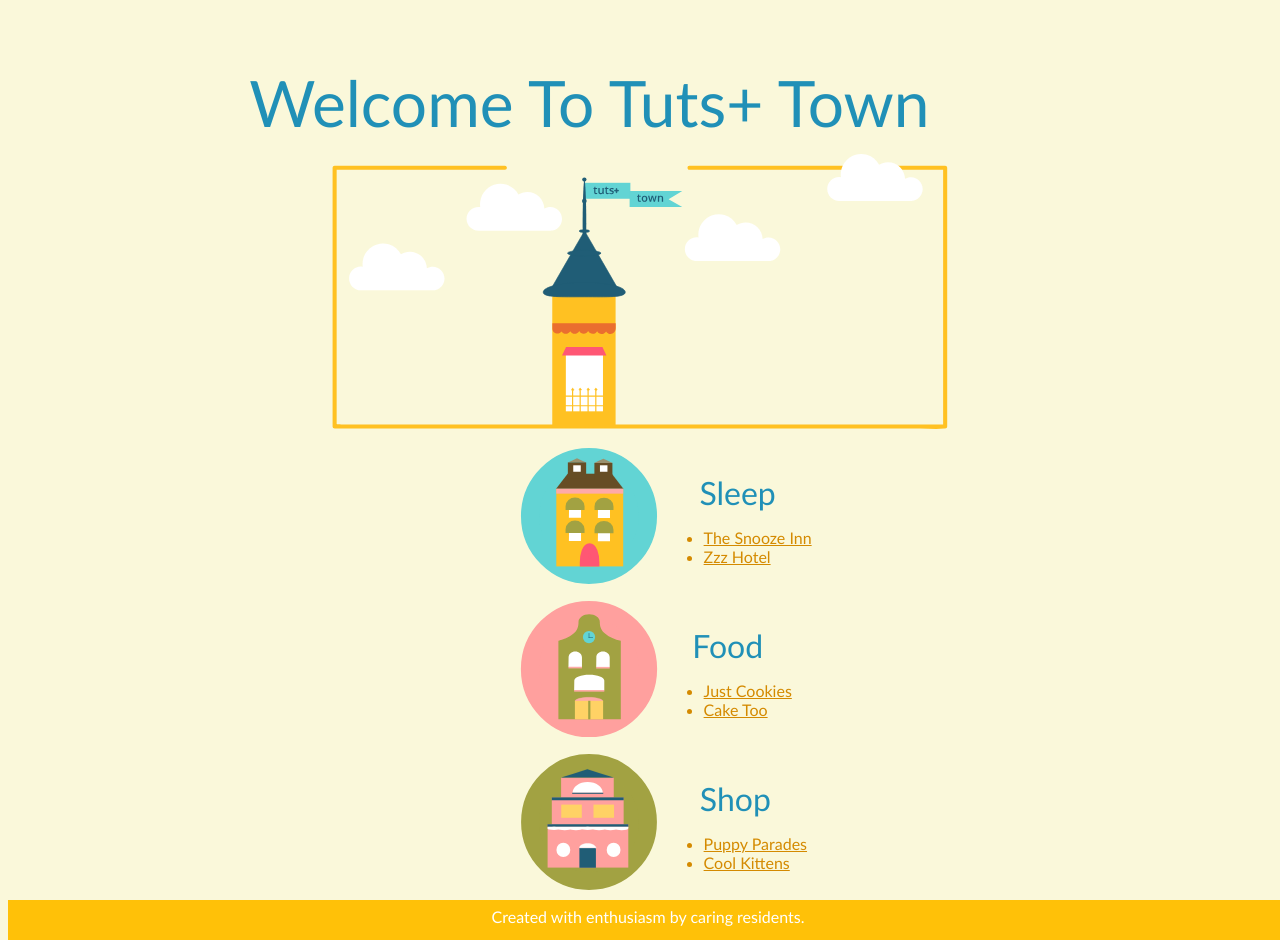
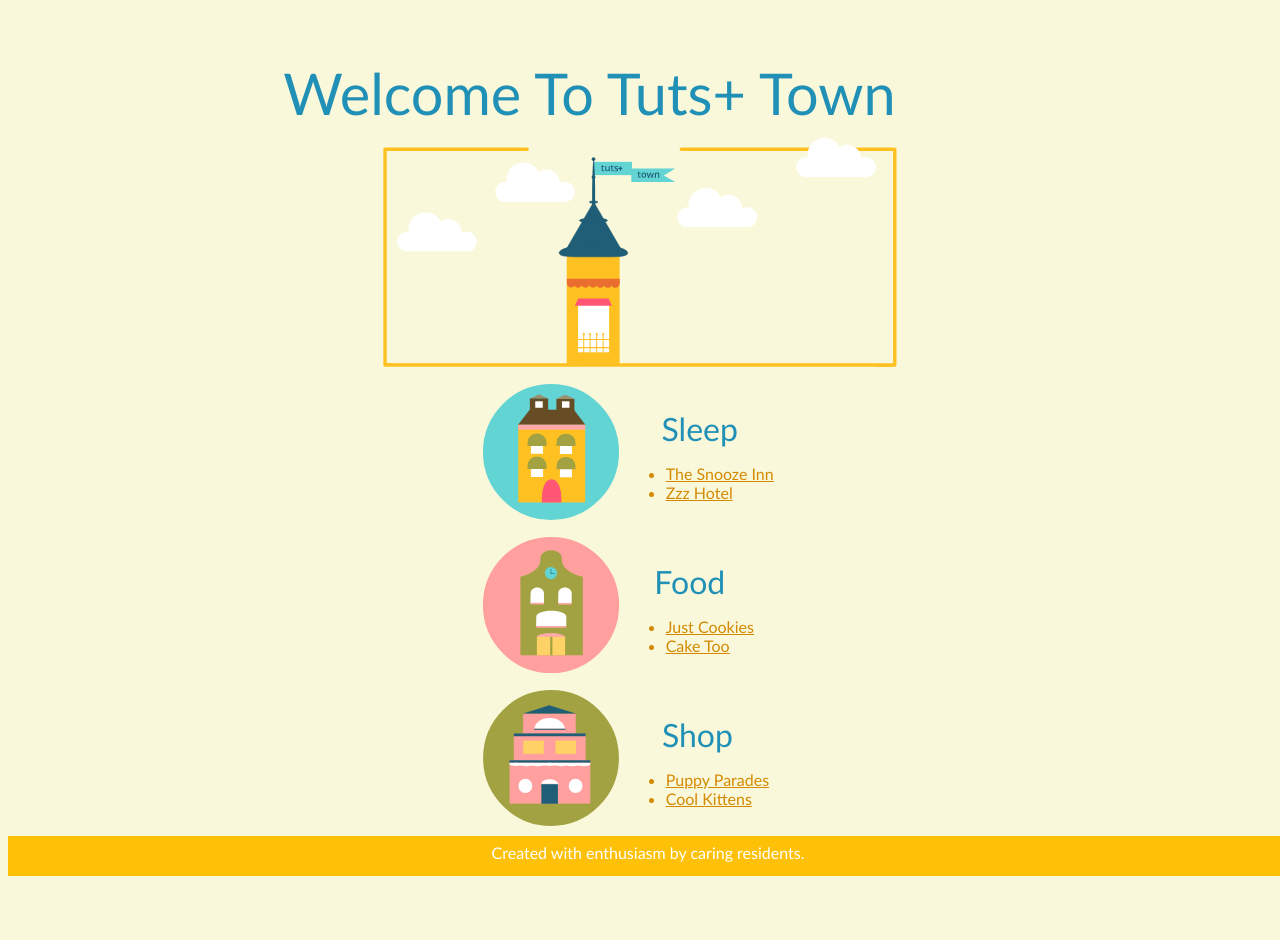
Before and after one commit to Felipepsii/DevWeb_Felipe_Gomes, a plain HTML site: page Tuts Town/index.html in a window 1280 px wide. After the commit the page ends 876 px from the top, so only its background shows below. Drawn offline with Linux system fonts and the light colour scheme.

Commit message:
Add files via upload

```diff
--- a/Tuts Town/css/style.css
+++ b/Tuts Town/css/style.css
@@ -9,7 +9,7 @@ body{
 
 .titulo{
 
-	font-size: 4em;
+	font-size: 3.6em;
 	text-align: center;
 	color: #2090b7;
 	margin-bottom: 0px;
@@ -19,7 +19,7 @@ body{
 
  .imagem{
 
-	height: 300px;
+	height: 250px;
 	align-items: center;
 	display: block;
 
@@ -37,7 +37,7 @@ body{
 	display: table;
 	text-align: center;
 	align-items: center;
-	margin-left: 40%;
+	margin-left: 37%;
 }
 
 .imagens{
```
